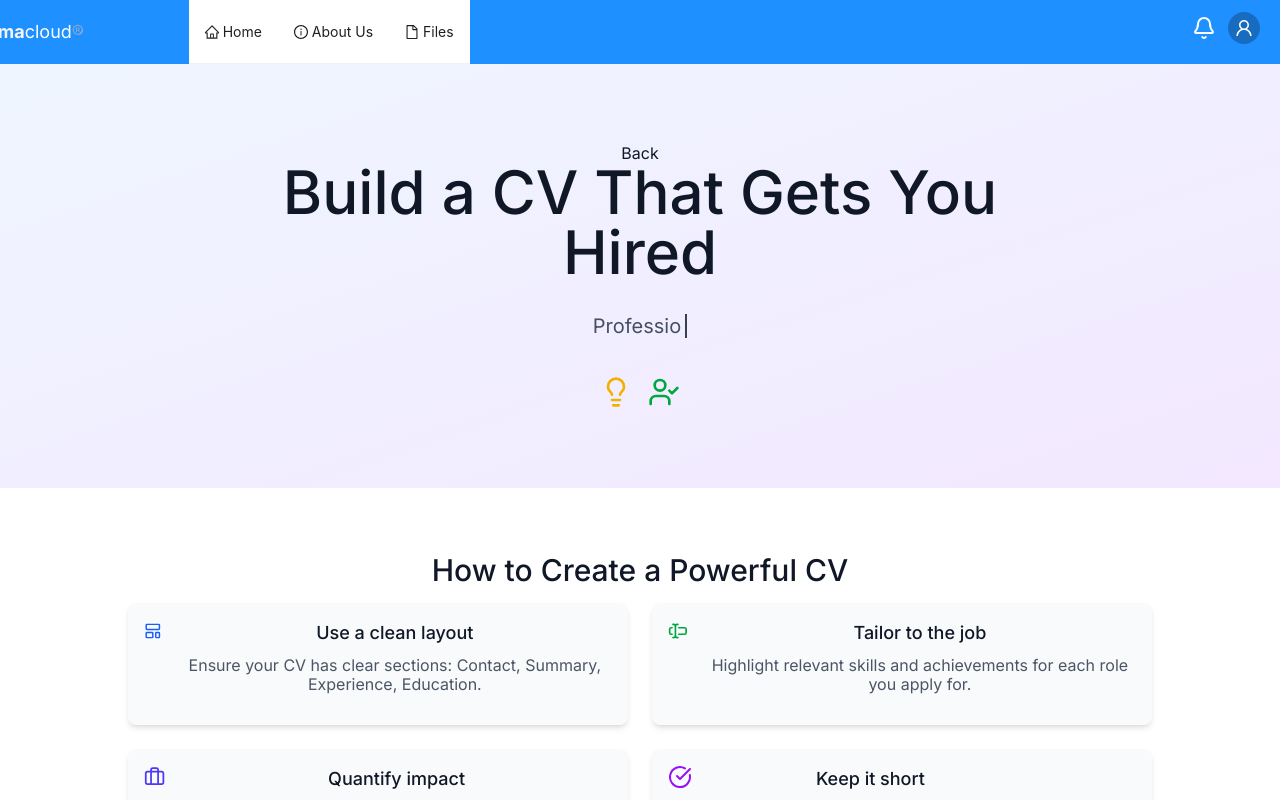
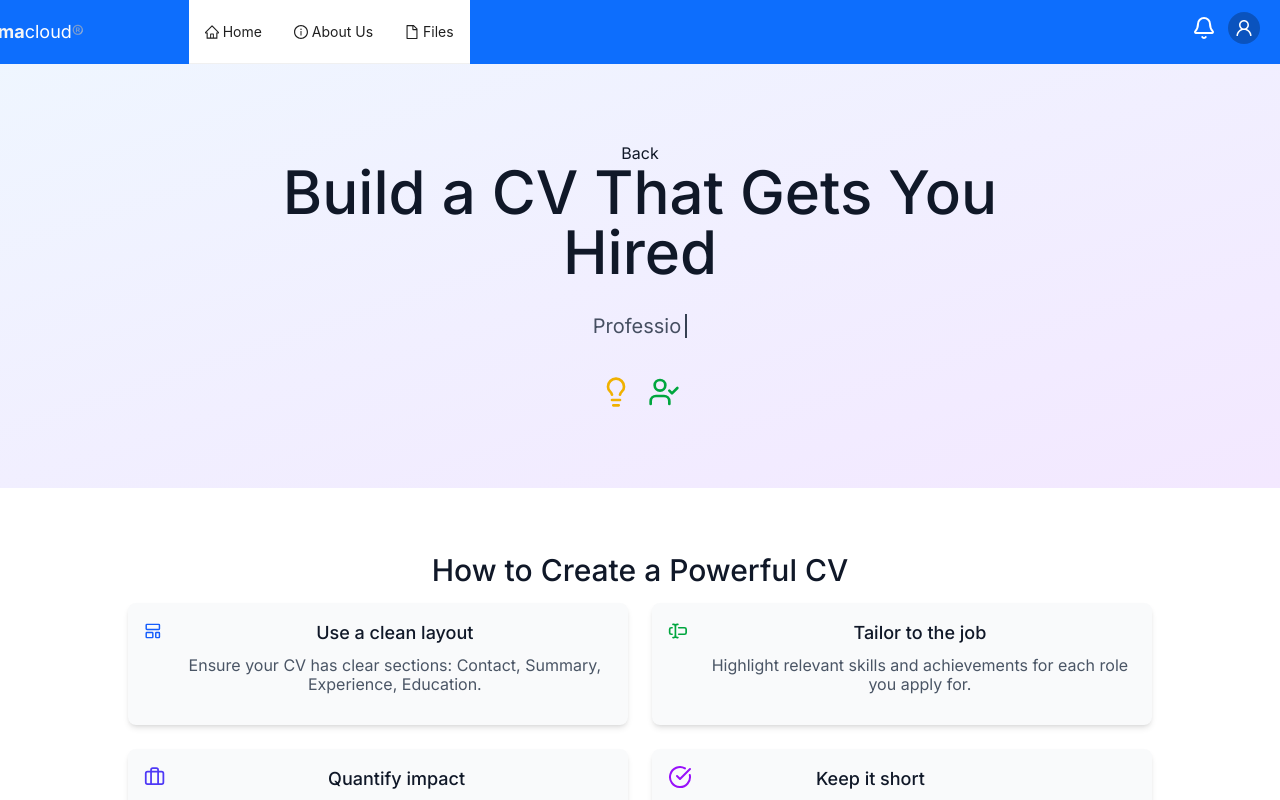
Before and after one commit to Ymffuture/Filebank, a React (Vite) app in the folder filebank-frontend/: page /cv in a window 1280 px wide. Shown: the top 800 px of the page. Built offline with nearby package versions, Linux system fonts and the light colour scheme.

Commit message:
Update index.css

```diff
--- a/filebank-frontend/src/index.css
+++ b/filebank-frontend/src/index.css
@@ -13,7 +13,7 @@ font-weight:800;
     background: #014e14;
 }
 .ant-layout-header{
-    background: #1E90FF;
+    background: #0D6EFD ;
 }
 code, pre {
   font-family: 'JetBrains Mono', 'Fira Code', monospace;
@@ -146,7 +146,7 @@ body {
   --color-text: #ffffff;
 }
 
-.shiny {
+.shine {
   background: linear-gradient(120deg, transparent 30%, rgba(255,255,255,0.7) 50%, transparent 70%);
   background-size: 200% 100%;
   animation: shine 5s linear infinite;
```
